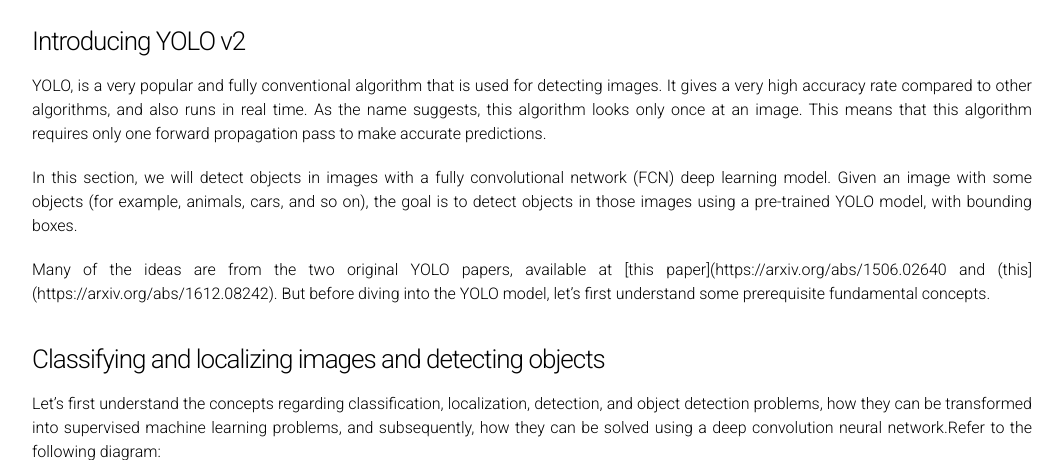
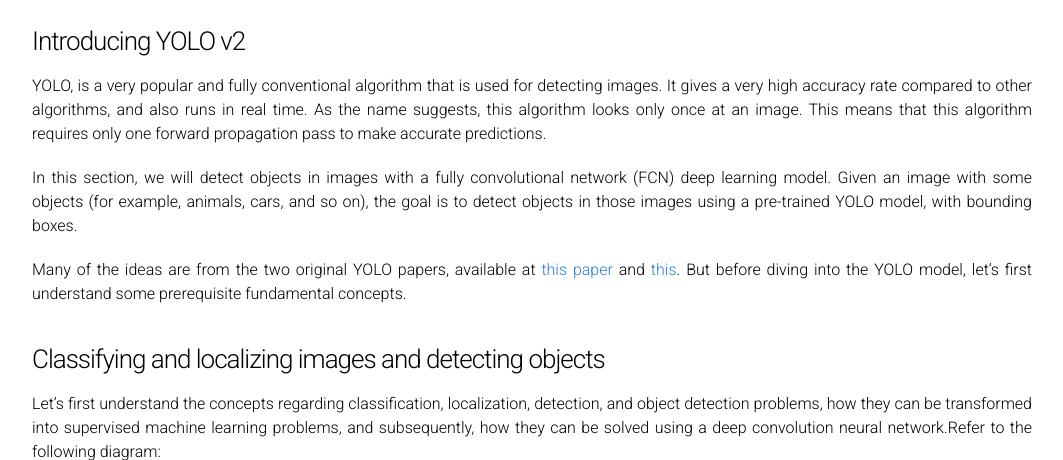
Before and after one commit to oil-mcut/oil-mcut.github.io, a Jekyll site: the page built from Chapter11.md, in a window 1280 px wide and 900 px high, scrolled down 1126 px, cut to the strip 0-460 px from the top of the window. Shown: the whole strip, without its empty margins (108-1171 px from the left). Built offline with Jekyll 4.4.1, drawn with Linux system fonts in a browser that asks for light colours; some of the changed lines change nothing that is shown.

Commit message:
Update Chapter11.md

```diff
--- a/Chapter11.md
+++ b/Chapter11.md
@@ -60,7 +60,7 @@ YOLO, is a very popular and fully conventional algorithm that is used for detect
 
 In this section, we will detect objects in images with a fully convolutional network (FCN) deep learning model. Given an image with some objects (for example, animals, cars, and so on), the goal is to detect objects in those images using a pre-trained YOLO model, with bounding boxes.
 
-Many of the ideas are from the two original YOLO papers, available at [this paper](https://arxiv.org/abs/1506.02640 and (this](https://arxiv.org/abs/1612.08242). But before diving into the YOLO model, let's first understand some prerequisite fundamental concepts.
+Many of the ideas are from the two original YOLO papers, available at [this paper](https://arxiv.org/abs/1506.02640) and [this](https://arxiv.org/abs/1612.08242). But before diving into the YOLO model, let's first understand some prerequisite fundamental concepts.
 
 <a name='Classifying and localizing images and detecting objects'></a>
 
@@ -109,32 +109,32 @@ To reduce the computational expense in training the YOLO model, we will be using
 
 #### Using a pre-trained YOLO model for object detection
 The following are the steps that you must follow to be able to use the pre-trained model:
-1. Clone this repository: [go to here](https://github.com/allanzelener/YAD2K/), right-click on clone or download, and select the path where you want to download the ZIP. Then unzip the compressed file to YAD2K-master folder.
+- Clone this repository: [go to here](https://github.com/allanzelener/YAD2K/), right-click on clone or download, and select the path where you want to download the ZIP. Then unzip the compressed file to YAD2K-master folder.
 
-2. Download the weights and cfg file [from here](https://pjreddie.com/darknet/yolo/) by clicking on the yellow links on the page, marked by red boxes here:
+- Download the weights and cfg file [from here](https://pjreddie.com/darknet/yolo/) by clicking on the yellow links on the page, marked by red boxes here:
 
 
 
-<img src="/images/ch-11-3.png">
+![png](images/ch-11-3.png)
 
 
 
 
-3. Save the yolov2.cfg and the yolov2.weights files downloaded inside the YAD2K-master folder.
+- Save the yolov2.cfg and the yolov2.weights files downloaded inside the YAD2K-master folder.
 
-4. Go inside the YAD2K-master folder, open a command prompt (you need to have Python3 installed and in path) and run the following command:
+- Go inside the YAD2K-master folder, open a command prompt (you need to have Python3 installed and in path) and run the following command:
 
     python yad2k.py yolov2.cfg yolov2.weights yolo/yolo.h5
 
 
     If executed successfully, it will create two files inside the YAD2K-master/model_data folder, namely, yolo.h5 and yolo.anchors.
 
-5. Now go to the folder from where you want to run your code. Create a folder named yolo here and copy the four files (coco_classes, pascal_classes, yolo.h5, yolo.anchors) from the YAD2K-master/model_data folder to the yolo folder you created.
-6. Copy the yad2k folder from the YAD2K-master folder to the current path. Your current path should have these two folders, yad2k and yolo, now.
-7. Create a new folder named images in the current path and put your input images here.
-8. Create another new empty folder named output in the current path. The YOLO model will save the output images (with objects detected) here.
-9. Create a .py script in the current path and copy-paste the following code and run (or run in from Jupyter Notebook cell from the current path).
-10. Double-check that the folder structure is exactly as shown in the following screenshot, with the required files present, before running the code:
+- Now go to the folder from where you want to run your code. Create a folder named yolo here and copy the four files (coco_classes, pascal_classes, yolo.h5, yolo.anchors) from the YAD2K-master/model_data folder to the yolo folder you created.
+- Copy the yad2k folder from the YAD2K-master folder to the current path. Your current path should have these two folders, yad2k and yolo, now.
+- Create a new folder named images in the current path and put your input images here.
+- Create another new empty folder named output in the current path. The YOLO model will save the output images (with objects detected) here.
+- Create a .py script in the current path and copy-paste the following code and run (or run in from Jupyter Notebook cell from the current path).
+- Double-check that the folder structure is exactly as shown in the following screenshot, with the required files present, before running the code:
 
 ![png](images/ch-11-4.png)
 
```
